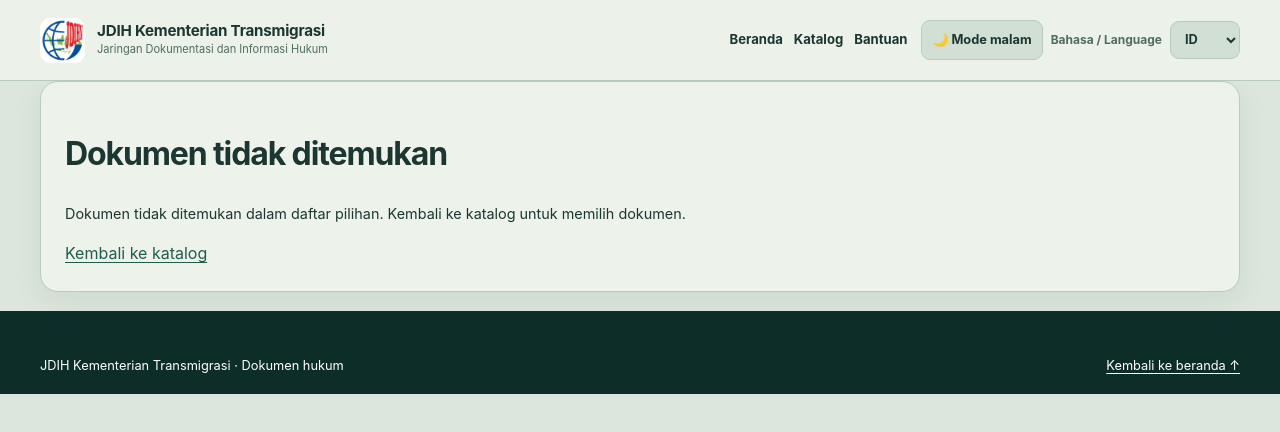
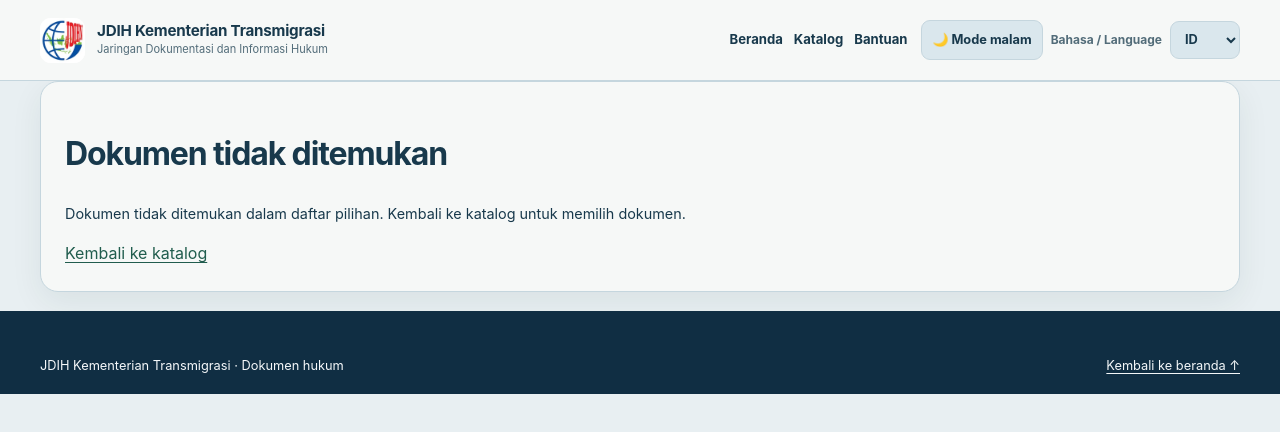
Before and after one commit to DaudRY/jdih-transmigrasi-redesign, a plain HTML site: page contoh.html in a window 1280 px wide. Drawn offline with Linux system fonts and the light colour scheme.

Commit message:
Apply Kementrans blue-gold palette to contoh.html

```diff
--- a/contoh.html
+++ b/contoh.html
@@ -26,6 +26,7 @@
 <link rel="stylesheet" href="assets/comfort-theme.css">
 <link rel="stylesheet" href="assets/portal-finish.css">
 <link rel="stylesheet" href="assets/portal-polish.css">
+<link rel="stylesheet" href="assets/identitas-kementrans.css">
 <link rel="stylesheet" href="assets/monev-2026.css">
 <link rel="stylesheet" href="assets/portal-finish.css">
 <style>.ui-svg-icon{flex:0 0 auto;vertical-align:-3px}.menu-icon{display:inline-flex;align-items:center;margin-right:5px}</style>
```
